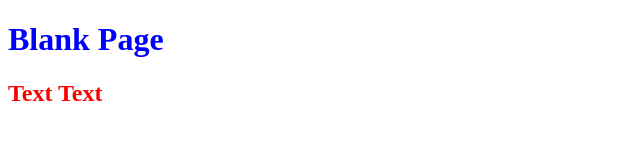
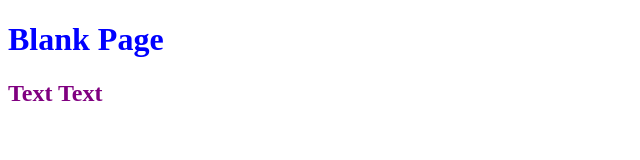
Before and after one commit to georg-claude-test/0main_openSAP_repo, a plain HTML site: page index.html in a window 1280 px wide. Shown: the whole page, without its empty margins (0-640 px from the left). Drawn offline with Linux system fonts and the light colour scheme.

Commit message:
h2 is purple

```diff
--- a/index.html
+++ b/index.html
@@ -6,6 +6,6 @@
 	</head>
 	<body>
 		<h1 style="color: blue">Blank Page</h1>
-		<h2 style="color: red">Text Text</h2>
+		<h2 style="color: Purple">Text Text</h2>
 	</body>
 </html>
```
